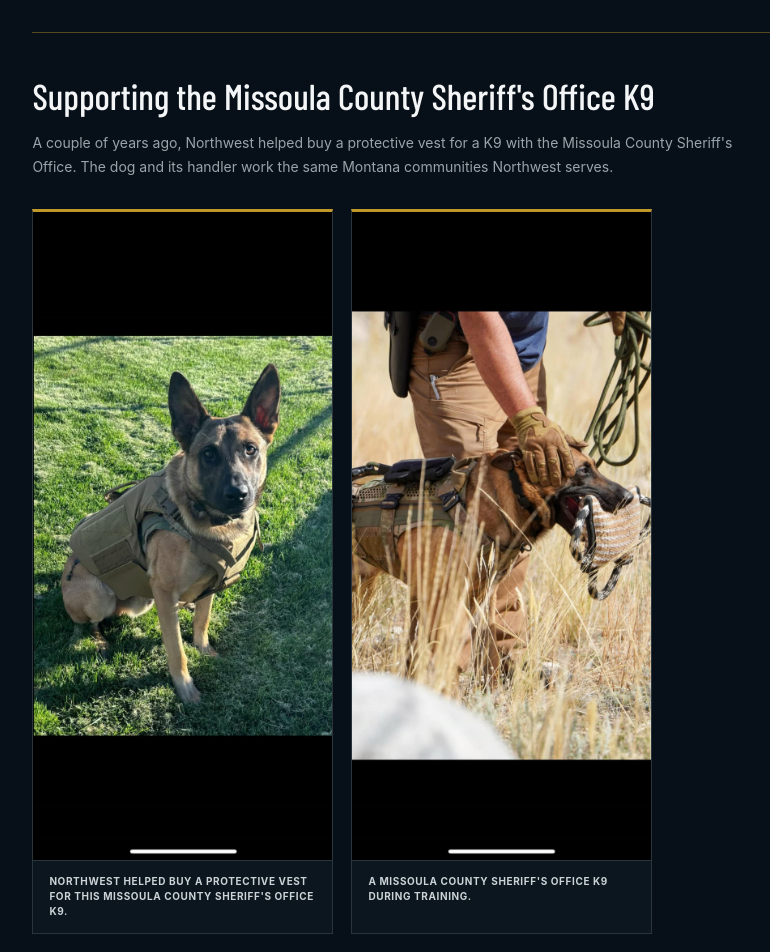
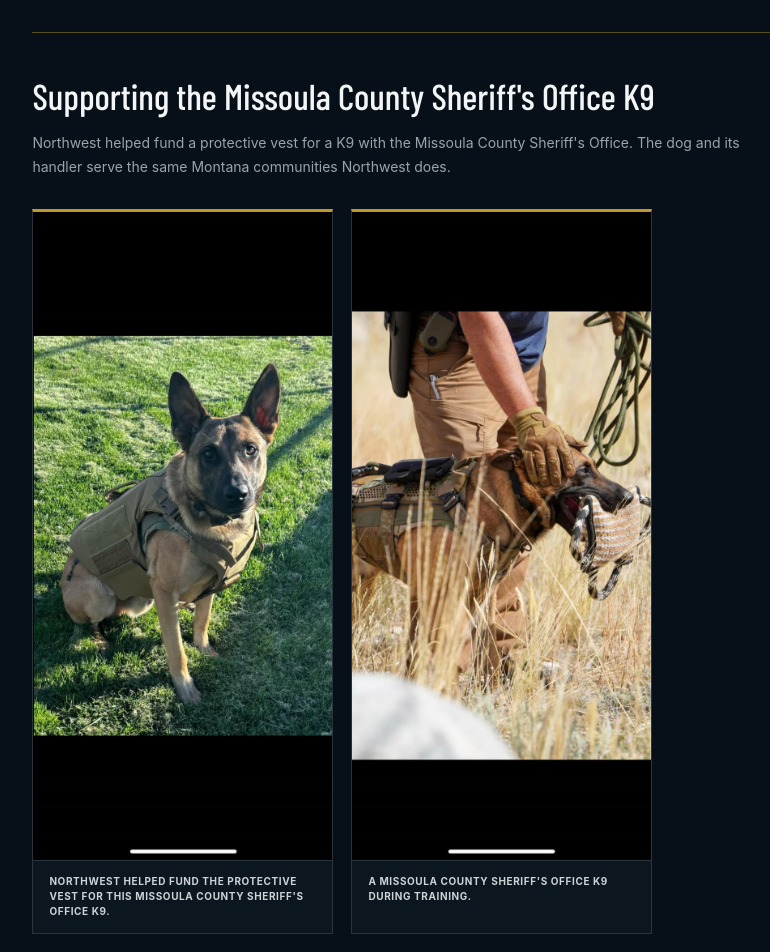
Before and after one commit to Mac-iX/NW-Bail-Bonds-Website, a Next.js app: page /about in a window 1280 px wide. Shown: the part 6360-7312 px from the top of the page, without its empty margins (70-840 px from the left). Built offline with nearby package versions, Linux system fonts and the light colour scheme; no server answers.

Commit message:
Correct charity photo labels and clean up K9 caption copy
- Rename the Africa school photo and add the veterans skydive photo
- Remove time-distance phrasing from the K9 section copy

```diff
--- a/app/about/page.tsx
+++ b/app/about/page.tsx
@@ -192,7 +192,7 @@ export default function AboutPage() {
         </div>
         <div className="k9-support">
           <h3>Supporting the Missoula County Sheriff&apos;s Office K9</h3>
-          <p>A couple of years ago, Northwest helped buy a protective vest for a K9 with the Missoula County Sheriff&apos;s Office. The dog and its handler work the same Montana communities Northwest serves.</p>
+          <p>Northwest helped fund a protective vest for a K9 with the Missoula County Sheriff&apos;s Office. The dog and its handler serve the same Montana communities Northwest does.</p>
           <div className="k9-support-photos">
             <figure>
               <img
@@ -204,7 +204,7 @@ export default function AboutPage() {
                 loading="lazy"
                 decoding="async"
               />
-              <figcaption>Northwest helped buy a protective vest for this Missoula County Sheriff&apos;s Office K9.</figcaption>
+              <figcaption>Northwest helped fund the protective vest for this Missoula County Sheriff&apos;s Office K9.</figcaption>
             </figure>
             <figure>
               <img
```
Also changed, not shown: public/images/real/northwest-africa-school.jpg (renamed from public/images/real/northwest-bail-bonds-agent.jpg), public/images/real/veterans-skydive.jpg (added).
